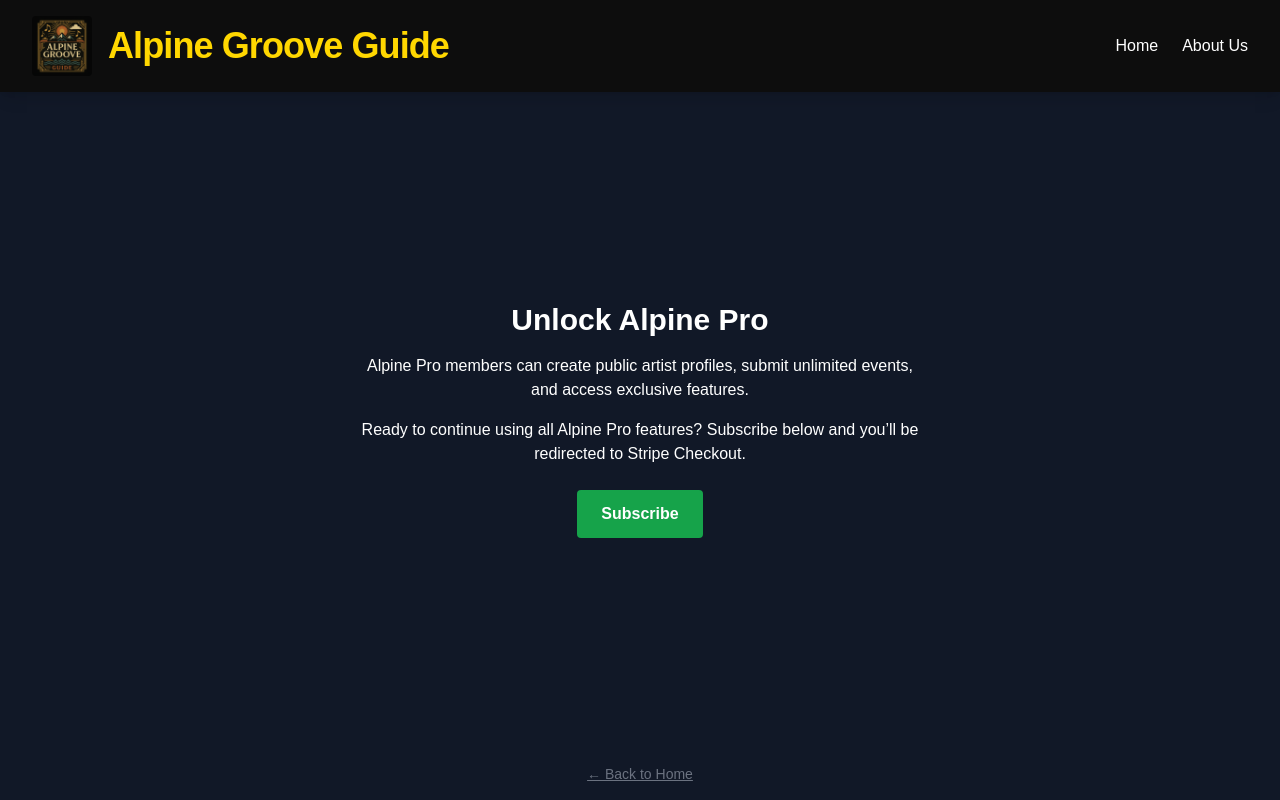
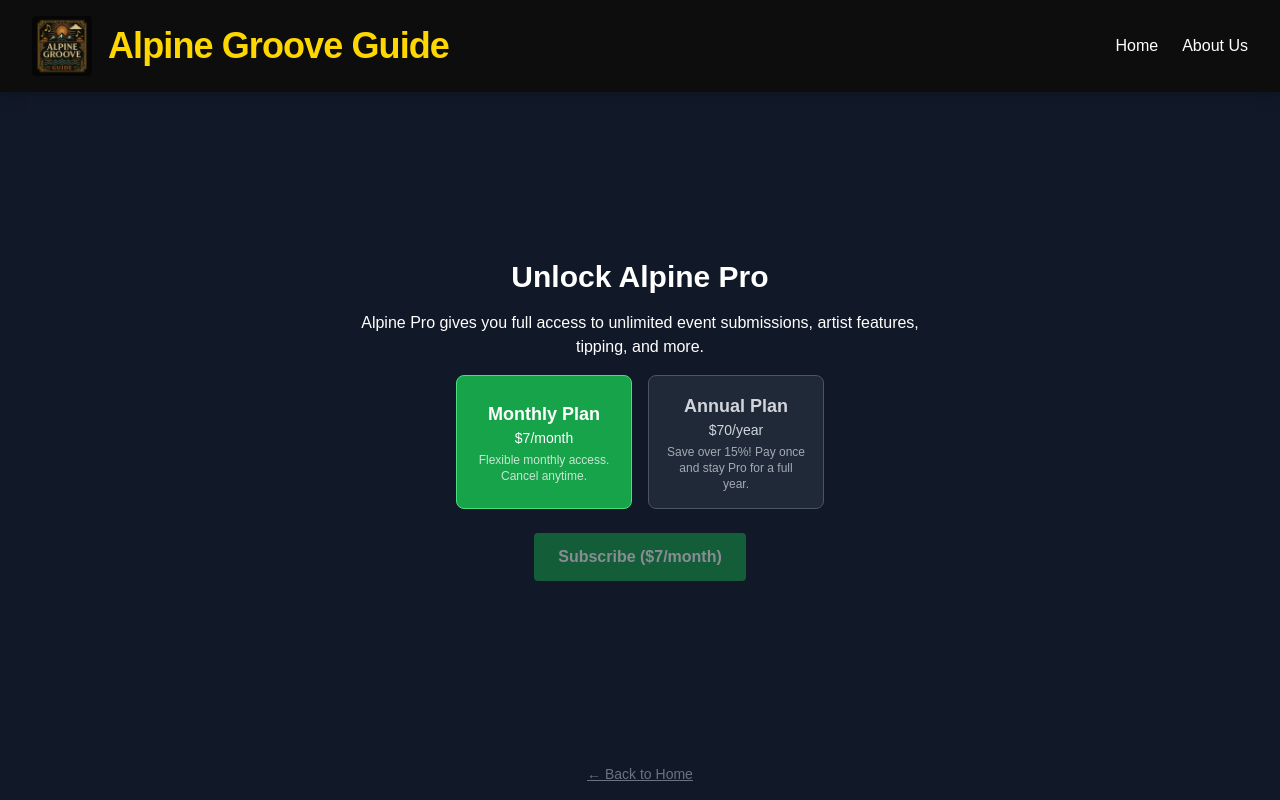
Before and after one commit to rpoole444/cos-livewire-fe, a Next.js app: page /upgrade in a window 1280 px wide. Built offline with nearby package versions, Linux system fonts and the light colour scheme; no server answers.

Commit message:
add and update upgrade page - Plans and uI

```diff
--- a/src/pages/upgrade.tsx
+++ b/src/pages/upgrade.tsx
@@ -2,19 +2,45 @@ import Head from 'next/head';
 import Link from 'next/link';
 import Header from '@/components/Header';
 import { useState } from 'react';
+import { useAuth } from '@/context/AuthContext';
+
+const plans = [
+  {
+    id: 'monthly',
+    name: 'Monthly Plan',
+    price: '$7/month',
+    description: 'Flexible monthly access. Cancel anytime.',
+  },
+  {
+    id: 'annual',
+    name: 'Annual Plan',
+    price: '$70/year',
+    description: 'Save over 15%! Pay once and stay Pro for a full year.',
+  },
+];
 
 export default function UpgradePage() {
+  const [selectedPlan, setSelectedPlan] = useState('monthly');
   const [loading, setLoading] = useState(false);
+  const { user } = useAuth()
 
   const handleSubscribe = async () => {
+  if (!user?.id) return alert('You must be logged in to subscribe.');
+
   setLoading(true);
   try {
-      const res = await fetch('/api/payments/create-checkout-session', {
+    const res = await fetch('/api/create-checkout-session', {
       method: 'POST',
+      headers: { 'Content-Type': 'application/json' },
+      body: JSON.stringify({ userId: user.id, plan: selectedPlan }),
     });
+
     const data = await res.json();
-      if (data.session?.url) {
-        window.location.href = data.session.url;
+
+    if (res.ok && data.url) {
+      window.location.href = data.url;
+    } else {
+      console.error('Stripe session failed:', data.message);
     }
   } catch (err) {
     console.error('Checkout error', err);
@@ -22,6 +48,7 @@ export default function UpgradePage() {
     setLoading(false);
   }
 };
+
 
   return (
     <div className="min-h-screen bg-gray-900 text-white flex flex-col">
@@ -32,19 +59,36 @@ export default function UpgradePage() {
       <main className="flex-grow flex flex-col items-center justify-center px-6 py-12 text-center">
         <h1 className="text-3xl font-bold mb-4">Unlock Alpine Pro</h1>
         <p className="mb-4 max-w-xl">
-          Alpine Pro members can create public artist profiles, submit unlimited events, and access exclusive features.
+          Alpine Pro gives you full access to unlimited event submissions, artist features, tipping, and more.
         </p>
-        <p className="mb-6 max-w-xl">
-          Ready to continue using all Alpine Pro features? Subscribe below and you’ll be redirected to Stripe Checkout.
-        </p>
+
+        <div className="flex gap-4 mb-6">
+          {plans.map((plan) => (
+            <button
+              key={plan.id}
+              onClick={() => setSelectedPlan(plan.id)}
+              className={`p-4 rounded-lg border transition-all w-44 ${
+                selectedPlan === plan.id
+                  ? 'bg-green-600 text-white border-green-400'
+                  : 'bg-gray-800 border-gray-600 text-gray-300 hover:border-white'
+              }`}
+            >
+              <div className="text-lg font-bold">{plan.name}</div>
+              <div className="text-sm">{plan.price}</div>
+              <div className="text-xs mt-1 opacity-75">{plan.description}</div>
+            </button>
+          ))}
+        </div>
+
         <button
           onClick={handleSubscribe}
-          disabled={loading}
+          disabled={loading || !user}
           className="bg-green-600 hover:bg-green-700 px-6 py-3 rounded font-semibold text-white disabled:opacity-50"
         >
-          {loading ? 'Redirecting…' : 'Subscribe'}
+          {loading ? 'Redirecting…' : `Subscribe (${plans.find(p => p.id === selectedPlan)?.price})`}
         </button>
       </main>
+
       <footer className="text-center text-sm text-gray-500 py-4">
         <Link href="/" className="underline hover:text-gray-300">
           ← Back to Home
```
Lines whose indentation alone changed are shown as unchanged.
